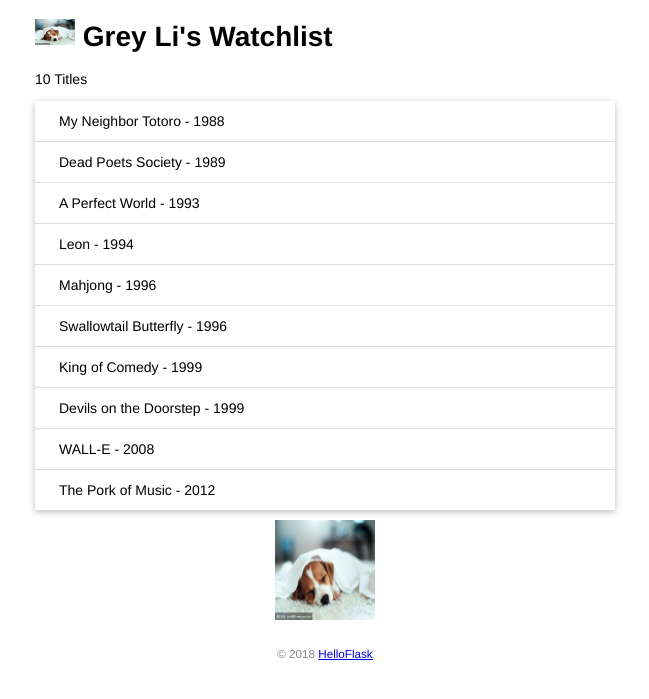
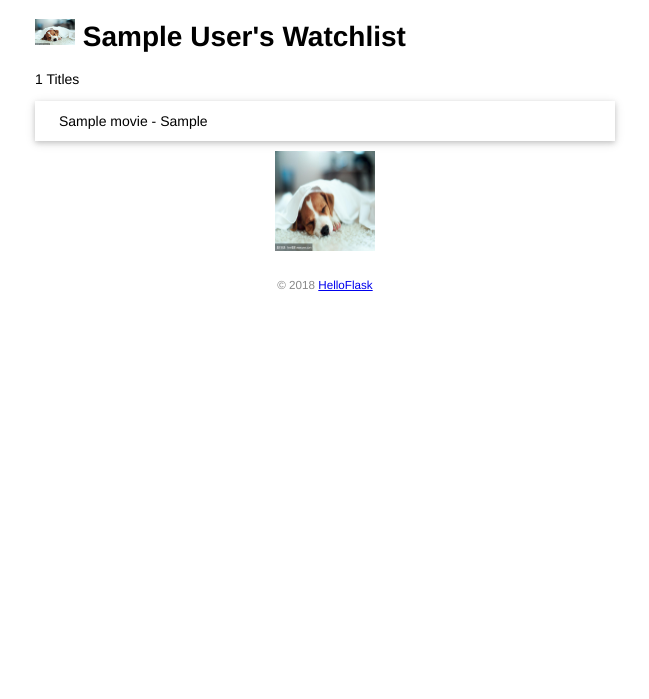
Before and after one commit to yufanghui/falsk_demo, a Flask app: page / in a window 1280 px wide. Shown: the top 699 px of the page, without its empty margins (315-964 px from the left). Run offline with Flask 3, Linux system fonts and the light colour scheme; tables that the repository leaves empty hold one stand-in row (values such as "Sample post").

Commit message:
数据库相关操作

```diff
--- a/app.py
+++ b/app.py
@@ -9,7 +9,9 @@ import os
 app = Flask(__name__)
 @app.route('/')
 def index():
-    return render_template('index.html', name=name, movies=movies)
+    user = User.query.first()
+    movies = Movie.query.all()
+    return render_template('index.html', user=user, movies=movies)
 
 
 
@@ -42,16 +44,28 @@ def initdb(drop):
 
 
 
-name = 'Grey Li'
-movies = [
-    {'title': 'My Neighbor Totoro', 'year': '1988'},
-    {'title': 'Dead Poets Society', 'year': '1989'},
-    {'title': 'A Perfect World', 'year': '1993'},
-    {'title': 'Leon', 'year': '1994'},
-    {'title': 'Mahjong', 'year': '1996'},
-    {'title': 'Swallowtail Butterfly', 'year': '1996'},
-    {'title': 'King of Comedy', 'year': '1999'},
-    {'title': 'Devils on the Doorstep', 'year': '1999'},
-    {'title': 'WALL-E', 'year': '2008'},
-    {'title': 'The Pork of Music', 'year': '2012'},
-]
+
+@app.cli.command()
+def forge():
+    db.create_all()
+    """Generate fake data"""
+    name = 'Grey Li'
+    movies = [
+        {'title': 'My Neighbor Totoro', 'year': '1988'},
+        {'title': 'Dead Poets Society', 'year': '1989'},
+        {'title': 'A Perfect World', 'year': '1993'},
+        {'title': 'Leon', 'year': '1994'},
+        {'title': 'Mahjong', 'year': '1996'},
+        {'title': 'Swallowtail Butterfly', 'year': '1996'},
+        {'title': 'King of Comedy', 'year': '1999'},
+        {'title': 'Devils on the Doorstep', 'year': '1999'},
+        {'title': 'WALL-E', 'year': '2008'},
+        {'title': 'The Pork of Music', 'year': '2012'},
+    ]
+    user = User(name=name)
+    db.session.add(user)
+    for m in movies:
+        movie = Movie(title=m['title'],year=m['year'])
+        db.session.add(movie)
+    db.session.commit()
+    click.echo('Done.')
--- a/templates/index.html
+++ b/templates/index.html
@@ -2,14 +2,14 @@
 <html lang="en">
 <head>
     <meta charset="utf-8">
-    <title>{{ name }}'s Watchlist</title>
+    <title>{{ user.name }}'s Watchlist</title>
     <link rel="icon" href="{{ url_for('static', filename='favicon.ico') }}">
     <link rel="stylesheet" href="{{ url_for('static', filename='style.css') }}" type="text/css">
 </head>
 <body>
     <h1>
         <img alt="Avatar" class="avatar" src="{{ url_for('static', filename='images/dog.jpeg') }}">
-        {{ name }}'s Watchlist
+        {{ user.name }}'s Watchlist
     </h1>
     {# 使用 length 过滤器获取 movies 变量的长度 #}
     <p>{{ movies|length }} Titles</p>
```
Also changed, not shown: data.db.
